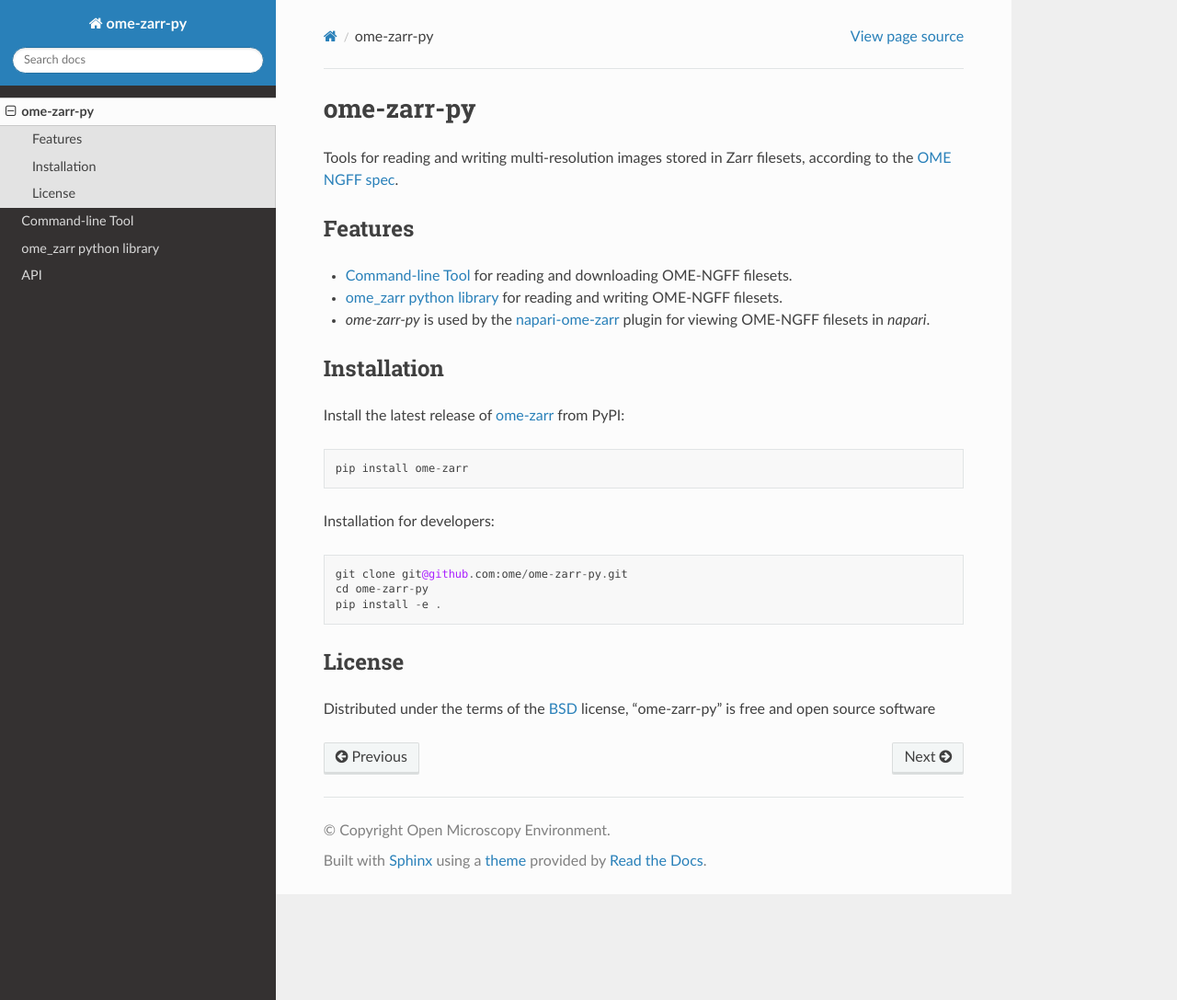
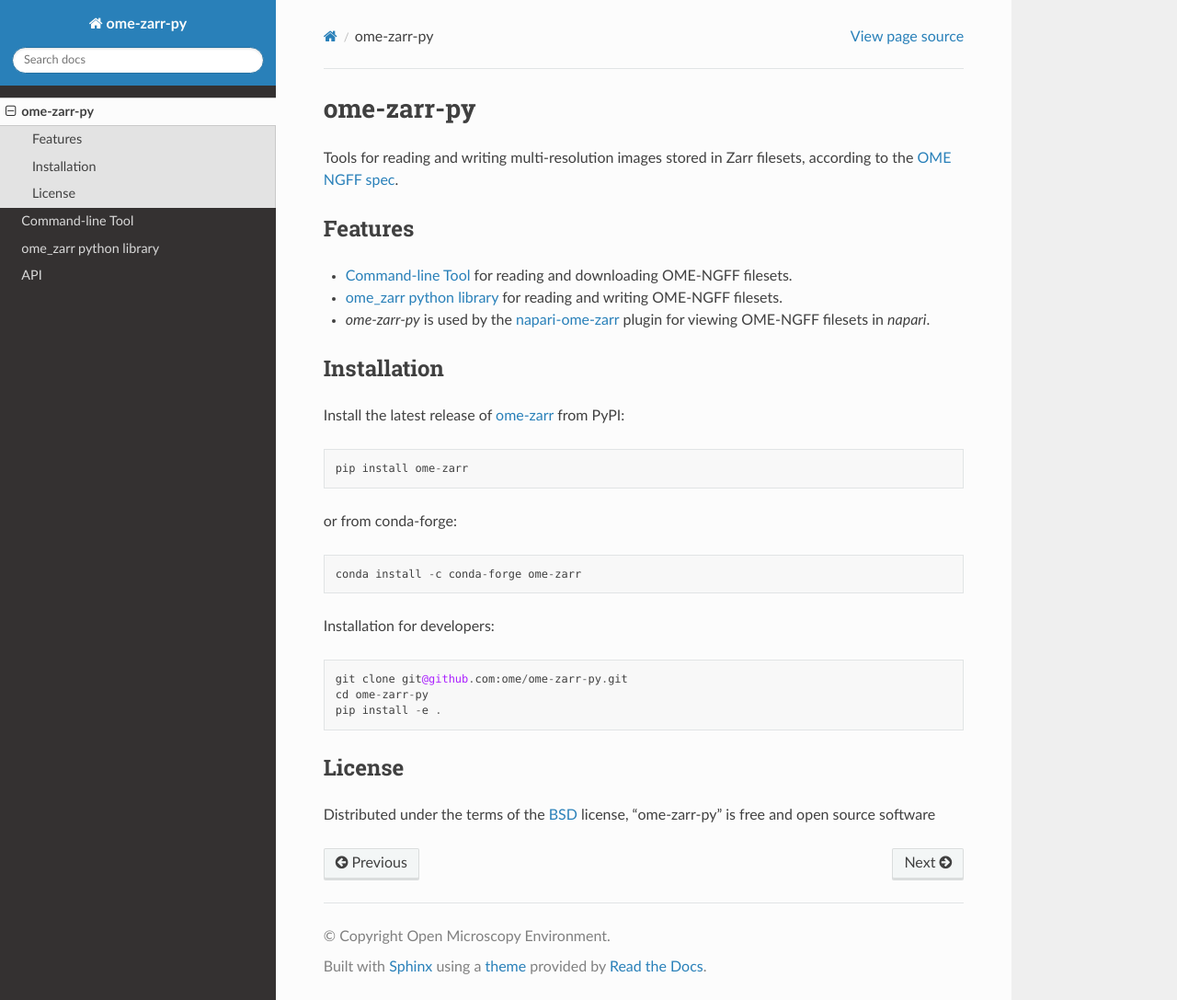
Before and after one commit to ome/ome-zarr-py, a Sphinx documentation site: the page built from docs/source/intro.rst, in a window 1280 px wide and 1087 px high. Shown: the whole window at 92% size. Built offline with Sphinx 7.4.7 and the Read the Docs theme 2.0.0, drawn with Linux system fonts in a browser that asks for light colours.

Commit message:
Add conda to installation options

```diff
--- a/docs/source/intro.rst
+++ b/docs/source/intro.rst
@@ -20,6 +20,9 @@
 
     pip install ome-zarr
 
+or from conda-forge::
+
+    conda install -c conda-forge ome-zarr
 
 Installation for developers::
 
```
